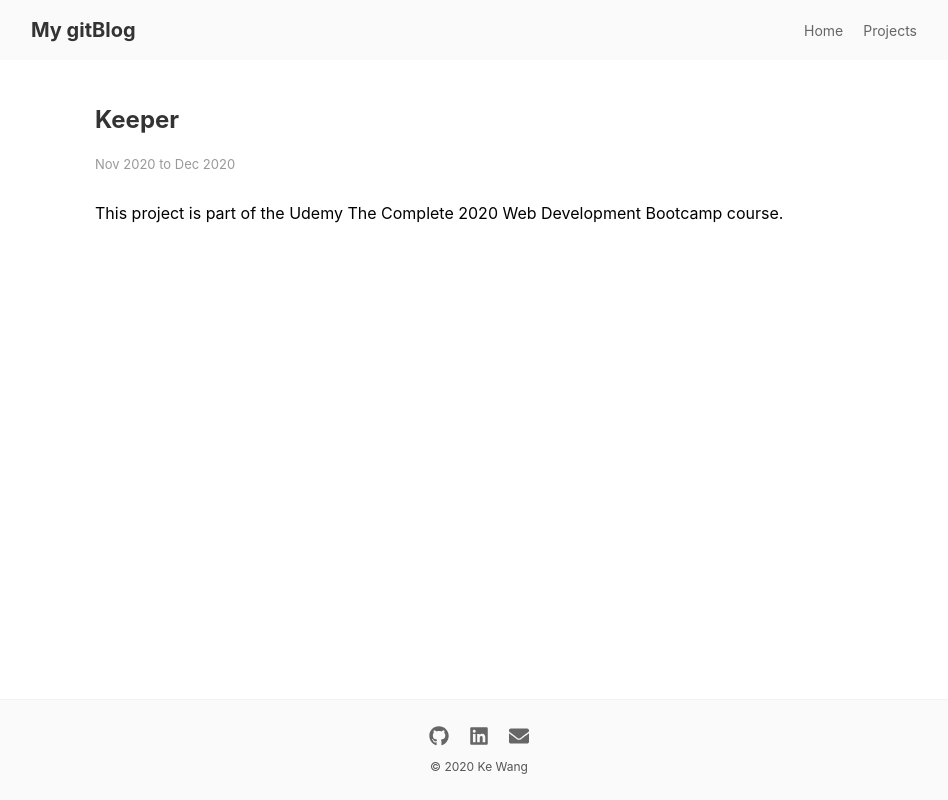
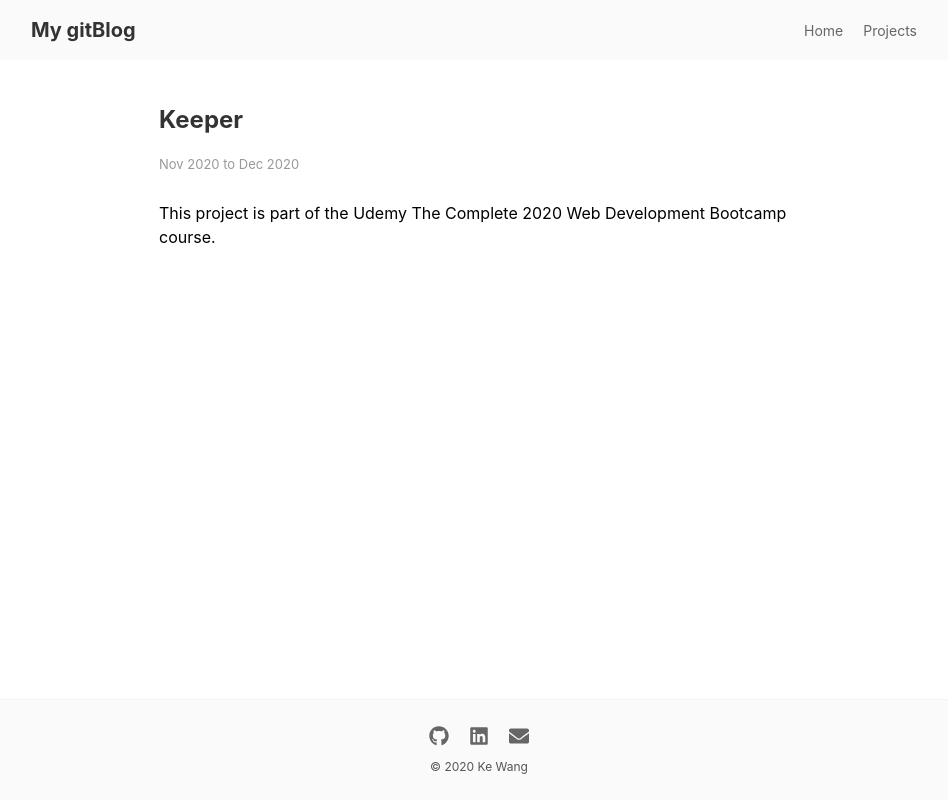
Before and after one commit to wannngkee/wannngkee.github.io, a React (Create React App) app: page /projects/keeper in a window 1280 px wide. Shown: the whole page, without its empty margins (161-1109 px from the left). Built offline with nearby package versions, Linux system fonts and the light colour scheme.

Commit message:
update post styles

```diff
--- a/src/pages/PostPage/post.module.scss
+++ b/src/pages/PostPage/post.module.scss
@@ -2,7 +2,7 @@
   flex: 1;
   text-align: initial;
   .box {
-    width: 60%;
+    width: 50%;
     margin: 0px auto;
     padding-top: 45px;
     h1 {
@@ -17,5 +17,8 @@
       padding-top: 10px;
       line-height: 1.5;
     }
+    iframe {
+      margin-top: 10px;
+    }
   }
 }
```
Also changed, not shown: src/posts.json (+1 -1 lines), 1 other file (tests, documents, lock files or other folders).
